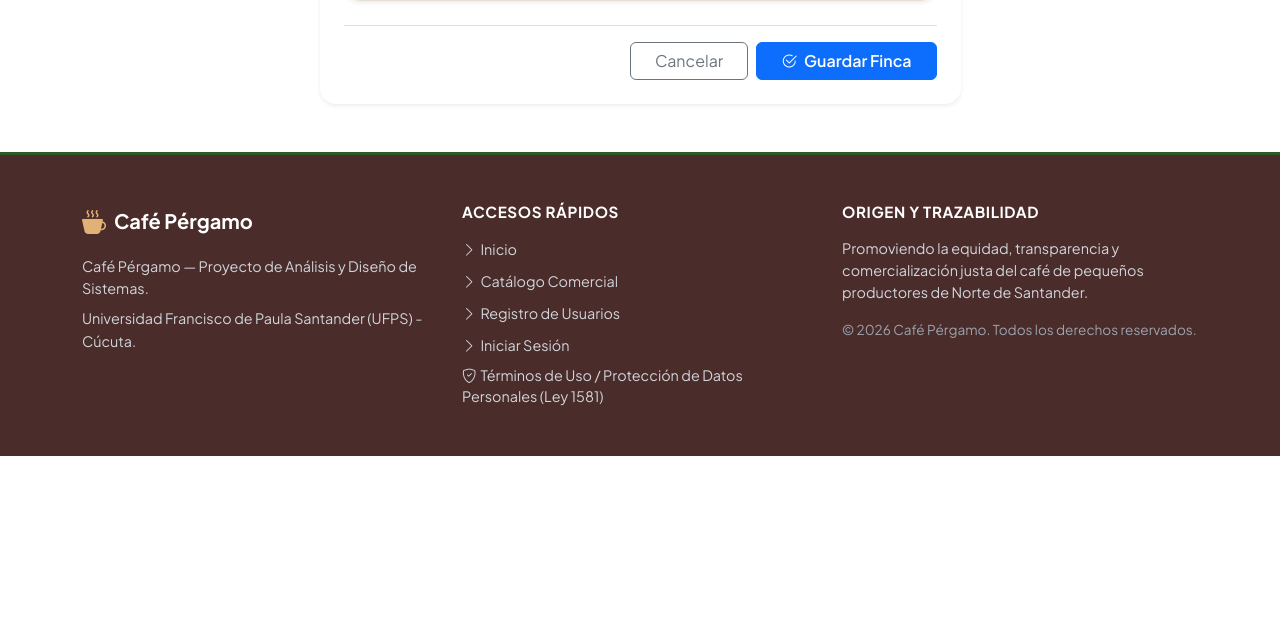
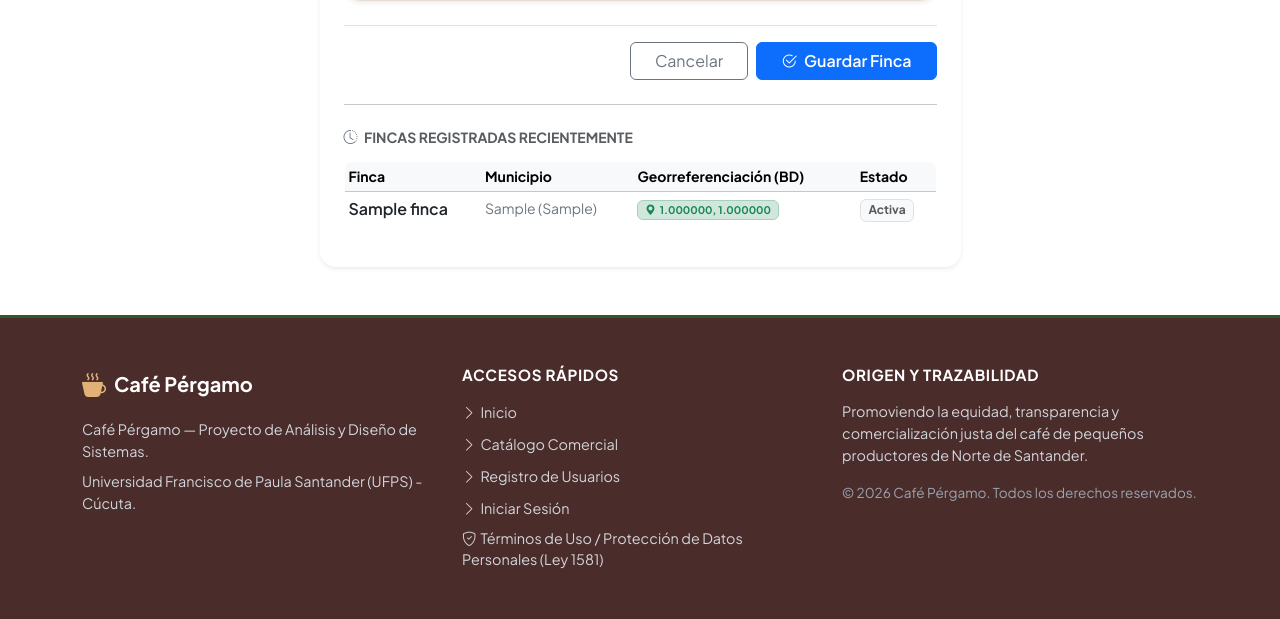
Before and after one commit to JFernandoMC-1151598/Cafe-Pergamo, a Django app: page /fincas/registro/ in a window 1280 px wide. Shown: the part 1136-1755 px from the top of the page. Before the commit the page ends 1592 px from the top, so only its background shows below. Run offline with Django 5.2, Linux system fonts and the light colour scheme; tables that the repository leaves empty hold one stand-in row (values such as "Sample post").

Commit message:
HU07-ST3 (SCRUM-96): Guardar georreferenciación en backend

```diff
--- a/fincas/urls.py
+++ b/fincas/urls.py
@@ -1,11 +1,17 @@
 """
 Rutas URL del módulo de Fincas - CAFÉ PÉRGAMO
 Subtarea: SCRUM-95 / HU07-ST1: Diseñar el campo opcional de coordenadas para georreferenciación.
+Subtarea: SCRUM-96: Guardar georreferenciación en backend.
 """
 
 from django.urls import path
 from . import views
 
 urlpatterns = [
+    # Interfaz Web
     path('registro/', views.registrar_finca_view, name='finca_registro'),
+
+    # API REST de Fincas y Georreferenciación (SCRUM-96)
+    path('api/', views.api_crear_finca_view, name='api_finca_crear'),
+    path('api/<int:pk>/', views.api_detalle_finca_view, name='api_finca_detalle'),
 ]
--- a/fincas/views.py
+++ b/fincas/views.py
@@ -1,37 +1,117 @@
 """
 Vistas del módulo de Fincas y Georreferenciación - CAFÉ PÉRGAMO
 Subtarea: SCRUM-95 / HU07-ST1: Diseñar el campo opcional de coordenadas para georreferenciación.
+Subtarea: SCRUM-96: Guardar georreferenciación en backend.
 """
 
-from django.shortcuts import render
 from django.contrib import messages
-from .forms import FincaRegistroForm
+from django.http import JsonResponse
+from django.shortcuts import render, redirect, get_object_or_404
+from rest_framework import status
+from rest_framework.decorators import api_view, permission_classes
+from rest_framework.permissions import AllowAny
+from rest_framework.response import Response
+
+from .forms import FincaRegistroForm, FincaModelForm
+from .models import Finca
+from .serializers import FincaGeorreferenciacionSerializer
 
 
 def registrar_finca_view(request):
     """
-    Vista para renderizar y procesar la experiencia de captura de datos de Finca,
-    con soporte para el campo opcional de georreferenciación (HU-07).
+    Vista web para captura y persistencia de fincas (SCRUM-96).
+
+    Criterios de Aceptación (DoD):
+    - La vista persiste las coordenadas en BD o almacena NULL si no se ingresaron.
+    - Soporte para productor en sesión (si está autenticado).
+    - Retroalimentación informativa al usuario mediante mensajes flash.
     """
     if request.method == "POST":
         form = FincaRegistroForm(request.POST)
         if form.is_valid():
+            nombre = form.cleaned_data["nombre"].strip()
+            municipio = form.cleaned_data["municipio"].strip()
+            vereda = form.cleaned_data.get("vereda")
+            vereda = vereda.strip() if vereda else ""
             latitud = form.cleaned_data.get("latitud")
             longitud = form.cleaned_data.get("longitud")
-            nombre = form.cleaned_data.get("nombre")
 
-            if latitud is not None and longitud is not None:
+            productor = request.user if request.user.is_authenticated else None
+
+            # Persistencia en base de datos (SCRUM-96)
+            finca = Finca.objects.create(
+                nombre=nombre,
+                municipio=municipio,
+                vereda=vereda,
+                latitud=latitud,      # Decimal o None (NULL en BD)
+                longitud=longitud,    # Decimal o None (NULL en BD)
+                productor=productor,
+            )
+
+            if finca.tiene_georreferenciacion:
                 messages.success(
                     request,
-                    f"Finca '{nombre}' registrada exitosamente con georreferenciación: ({latitud}, {longitud})."
+                    f"Finca '{finca.nombre}' registrada exitosamente con georreferenciación: ({finca.latitud}, {finca.longitud})."
                 )
             else:
                 messages.success(
                     request,
-                    f"Finca '{nombre}' registrada exitosamente sin coordenadas de georreferenciación (campo opcional)."
+                    f"Finca '{finca.nombre}' registrada exitosamente sin coordenadas de georreferenciación (almacenadas como NULL)."
                 )
-            form = FincaRegistroForm()
+
+            return redirect("finca_registro")
+        else:
+            messages.error(
+                request,
+                "Por favor revise los errores señalados en el formulario antes de continuar."
+            )
     else:
         form = FincaRegistroForm()
 
-    return render(request, "fincas/registro_finca.html", {"form": form})
+    # Listado de últimas fincas registradas para retroalimentación visual en la vista
+    ultimas_fincas = Finca.objects.all().order_by("-creado_en")[:5]
+
+    return render(
+        request,
+        "fincas/registro_finca.html",
+        {"form": form, "ultimas_fincas": ultimas_fincas},
+    )
+
+
+@api_view(["POST"])
+@permission_classes([AllowAny])
+def api_crear_finca_view(request):
+    """
+    Endpoint REST para registrar fincas con georreferenciación (SCRUM-96).
+    POST /fincas/api/
+
+    Persiste coordenadas decimales o almacena NULL si no fueron suministradas.
+    """
+    serializer = FincaGeorreferenciacionSerializer(data=request.data)
+    if serializer.is_valid():
+        productor = request.user if request.user.is_authenticated else None
+        finca = serializer.save(productor=productor)
+        return Response(
+            FincaGeorreferenciacionSerializer(finca).data,
+            status=status.HTTP_201_CREATED,
+        )
+    return Response(serializer.errors, status=status.HTTP_400_BAD_REQUEST)
+
+
+@api_view(["GET", "PATCH"])
+@permission_classes([AllowAny])
+def api_detalle_finca_view(request, pk):
+    """
+    Endpoint REST para consultar o actualizar la georreferenciación de una finca.
+    GET / PATCH /fincas/api/<pk>/
+    """
+    finca = get_object_or_404(Finca, pk=pk)
+
+    if request.method == "GET":
+        return Response(FincaGeorreferenciacionSerializer(finca).data)
+
+    serializer = FincaGeorreferenciacionSerializer(finca, data=request.data, partial=True)
+    if serializer.is_valid():
+        finca_actualizada = serializer.save()
+        return Response(FincaGeorreferenciacionSerializer(finca_actualizada).data)
+    return Response(serializer.errors, status=status.HTTP_400_BAD_REQUEST)
--- a/templates/fincas/registro_finca.html
+++ b/templates/fincas/registro_finca.html
@@ -94,6 +94,49 @@
                             </button>
                         </div>
                     </form>
+
+                    {% if ultimas_fincas %}
+                    <hr class="my-4">
+                    <div class="mt-4">
+                        <h6 class="text-uppercase fw-bold text-muted small mb-3 letter-spacing-1">
+                            <i class="bi bi-clock-history me-1 text-secondary"></i> Fincas Registradas Recientemente
+                        </h6>
+                        <div class="table-responsive">
+                            <table class="table table-hover align-middle table-sm border rounded-3 overflow-hidden">
+                                <thead class="table-light">
+                                    <tr class="small text-muted">
+                                        <th>Finca</th>
+                                        <th>Municipio</th>
+                                        <th>Georreferenciación (BD)</th>
+                                        <th>Estado</th>
+                                    </tr>
+                                </thead>
+                                <tbody>
+                                    {% for f in ultimas_fincas %}
+                                    <tr>
+                                        <td class="fw-semibold text-dark">{{ f.nombre }}</td>
+                                        <td class="text-secondary small">{{ f.municipio }}{% if f.vereda %} ({{ f.vereda }}){% endif %}</td>
+                                        <td class="small">
+                                            {% if f.tiene_georreferenciacion %}
+                                            <span class="badge bg-success-subtle text-success border border-success-subtle">
+                                                <i class="bi bi-geo-alt-fill me-1"></i>{{ f.latitud }}, {{ f.longitud }}
+                                            </span>
+                                            {% else %}
+                                            <span class="badge bg-secondary-subtle text-secondary border border-secondary-subtle">
+                                                <i class="bi bi-dash-circle me-1"></i>NULL (Sin GPS)
+                                            </span>
+                                            {% endif %}
+                                        </td>
+                                        <td>
+                                            <span class="badge bg-light text-muted border small">Activa</span>
+                                        </td>
+                                    </tr>
+                                    {% endfor %}
+                                </tbody>
+                            </table>
+                        </div>
+                    </div>
+                    {% endif %}
                 </div>
             </div>
         </div>
```
Also changed, not shown: fincas/serializers.py (added, +54 -0 lines), fincas/tests.py (+119 -0 lines).
